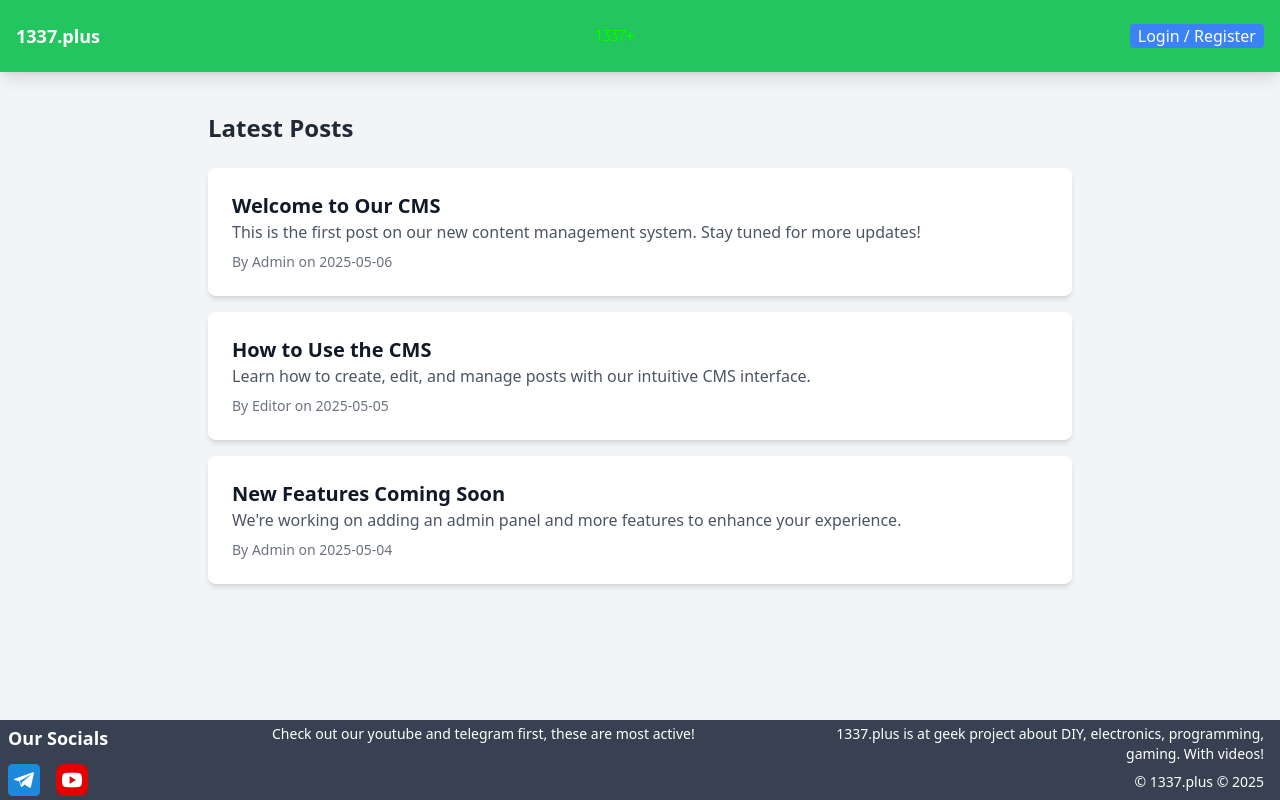
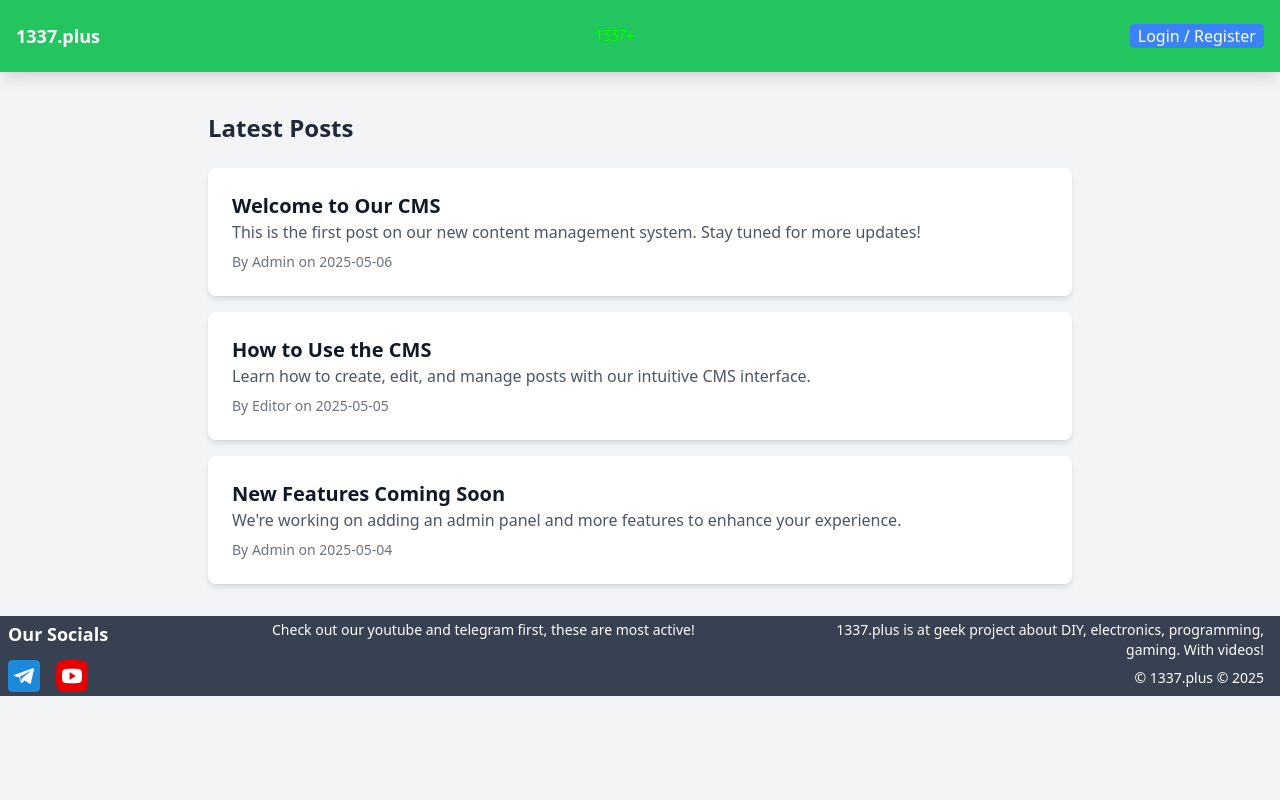
Before and after one commit to diviatrix/1337cms-front, a React (Vite) app: page / in a window 1280 px wide. Built offline with nearby package versions, Linux system fonts and the light colour scheme.

Commit message:
footer position fix

```diff
--- a/src/components/Footer.jsx
+++ b/src/components/Footer.jsx
@@ -3,7 +3,7 @@ import { config } from '../data/config.js';
 
 function Footer() {
     return (
-        <footer className="bg-gray-700 text-white text-small py-1 fixed bottom-0 left-0 right-0">
+        <footer className="bg-gray-700 text-white text-small py-1 mt-8">
             <div className="container mx-auto px-4">
                 <div className="flex flex-wrap -mx-4">
                     {/* Left Column - Icons */}
```
